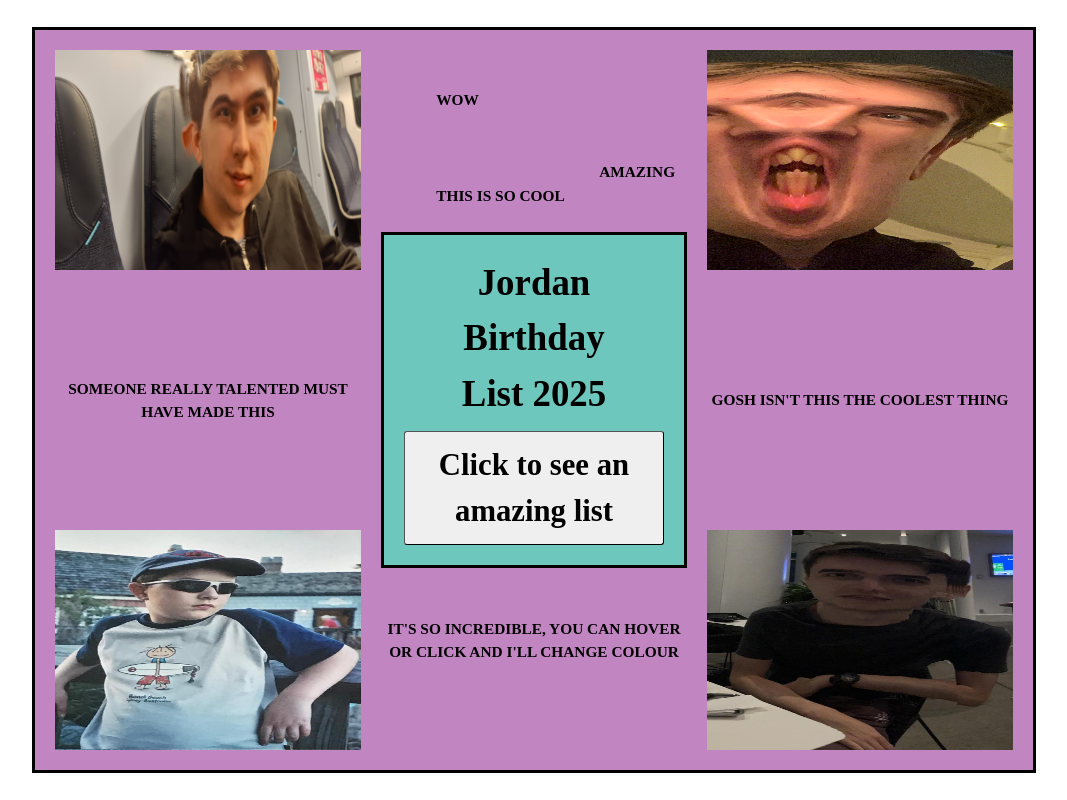
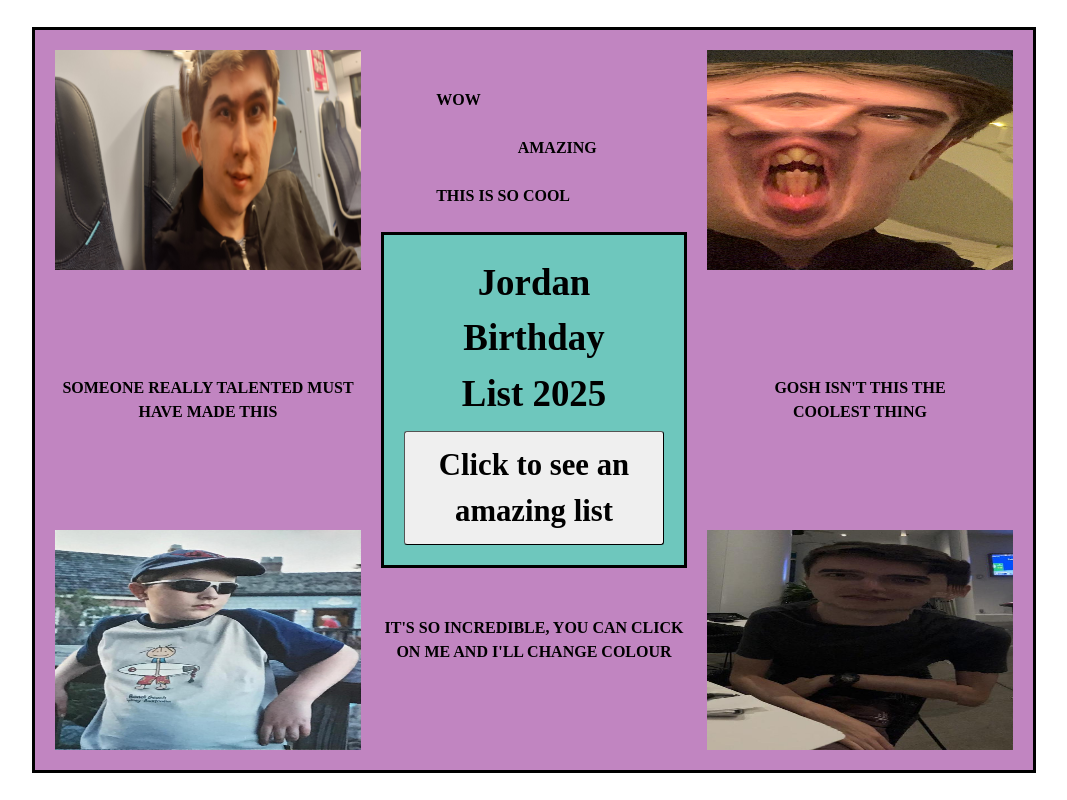
Before and after one commit to Danjor225/birthday-2025, a plain HTML site: page index.html in a window 1280 px wide. Shown: the whole page, without its empty margins (106-1173 px from the left). Drawn offline with Linux system fonts and the light colour scheme.

Commit message:
Edit text size a bit more

```diff
--- a/index.html
+++ b/index.html
@@ -26,7 +26,7 @@
             </div>
             <p>GOSH ISN'T THIS THE COOLEST THING</p>
             <img src="./Images/young.jpeg">
-            <p class="hover-text">IT'S SO INCREDIBLE, YOU CAN HOVER OR CLICK AND I'LL CHANGE COLOUR</p>
+            <p class="hover-text">IT'S SO INCREDIBLE, YOU CAN CLICK ON ME AND I'LL CHANGE COLOUR</p>
             <img src="./Images/Face2.jpeg">
         </div>
     </div>
--- a/styles.css
+++ b/styles.css
@@ -78,7 +78,7 @@ a.button:hover, a.button:active{
 }
 
 #grid-container>p, .top-center-text{
-    font-size: 1.2vw ;
+    font-size: 2vh ;
     font-weight: bold;
 }
 
@@ -105,8 +105,8 @@ a.button:hover, a.button:active{
     left: 20%;
 }
 .top-center-text>p:nth-child(3){
-    top: 50%;
-    left: 70%;
+    top: 40%;
+    left: 45%;
 }
 
 /* For Birthday List */
```
